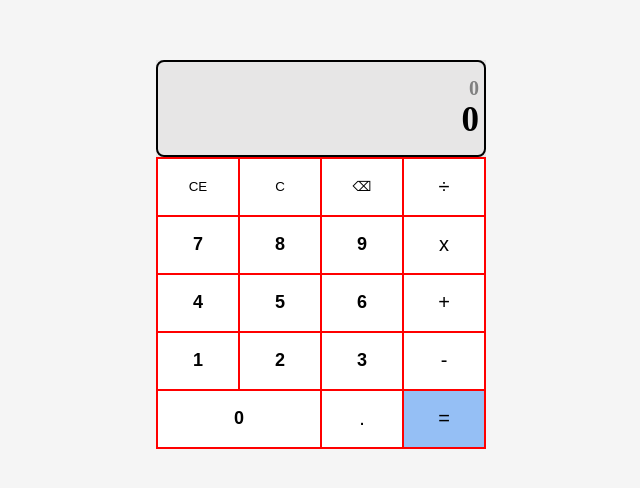
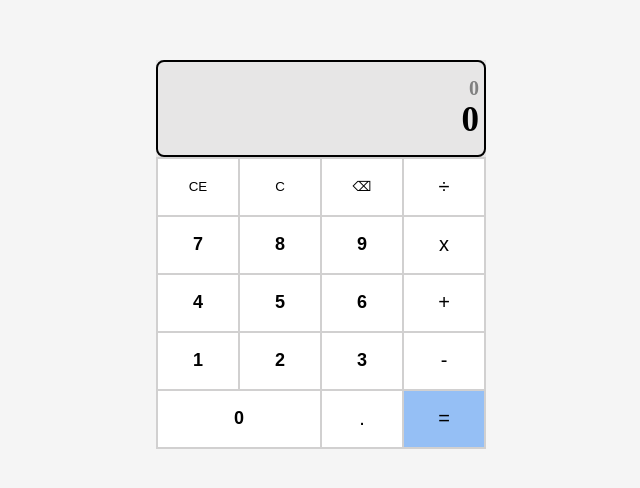
Before and after one commit to brunounifor/calculadora, a website built with Vite: page index.html in a window 1280 px wide. Shown: the part 146-634 px from the top of the page, without its empty margins (319-959 px from the left). Built offline with nearby package versions, Linux system fonts and the light colour scheme.

Commit message:
color change

```diff
--- a/styles.css
+++ b/styles.css
@@ -44,7 +44,7 @@ body {
 }
 
 .keyboard {
-    background-color: #ff0000;
+    background-color: #d1d0d0;
 }
 
 button {
```
